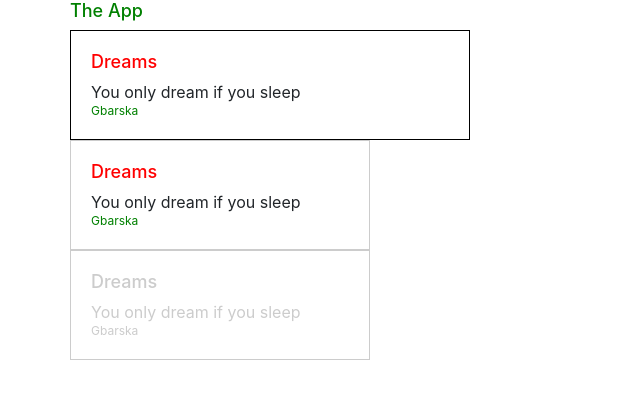
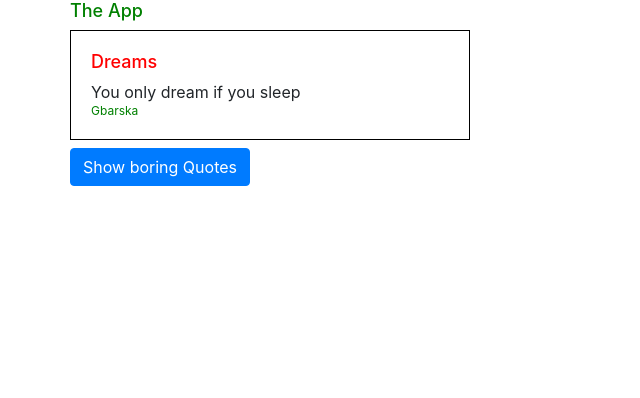
Before and after one commit to gbarska/angular-animations, an Angular app in the folder animations/: page / in a window 1280 px wide. Shown: the top 398 px of the page, without its empty margins (0-640 px from the left). Built offline with nearby package versions, Linux system fonts and the light colour scheme.

Commit message:
recap using the renderer

```diff
--- a/animations/src/app/app.component.css
+++ b/animations/src/app/app.component.css
@@ -2,3 +2,6 @@
 app-quote {
     font-size: 16px;
 }
+.boring{
+    display: none;
+}
--- a/animations/src/app/app.component.html
+++ b/animations/src/app/app.component.html
@@ -15,14 +15,19 @@
                         [ngStyle]="{'width.px': isFavorite ? 600 : 400 }"
                         >
                          </app-quote>
-                 <div class="boring">
-                        <app-quote></app-quote>
+
+                 <button class="btn btn-primary my-2"
+                 (click)="onShowBoring(boringBlock)">Show boring Quotes</button>
+
+                 <div class="boring" #boringBlock>
+
+                    <app-quote></app-quote>
+
+                    <div id="very-boring">
+                        <app-quote ></app-quote>
+                    </div>
                  </div>
-                 <div class="boring">
-                     <div id="very-boring">
-                            <app-quote ></app-quote>
-                     </div>
-                 </div>
+
         </div>
     </div>
 </div>
--- a/animations/src/app/app.component.ts
+++ b/animations/src/app/app.component.ts
@@ -1,4 +1,4 @@
-import { Component } from '@angular/core';
+import { Component, Renderer2 } from '@angular/core';
 
 @Component({
   selector: 'app-root',
@@ -11,7 +11,22 @@ export class AppComponent {
 //    { title: 'Understand Angular Animations', isActiveGoal: false },
 //    { title: 'Master Angular Animations', isActiveGoal: false }
 //  ]
+constructor(private renderer: Renderer2) {}
+isFavorite = false;
+showBoring = false;
 
-isFavorite = false;
 
+onShowBoring(elemet: HTMLElement){
+  //not recomended, throw an exception if dom is not accessible
+  // elemet.style.display = 'block';
+
+  this.renderer.setStyle(elemet, 'display', 'block');
+
+  //if needs to change multiple properties prefer this approach with renderer instead of ngStyle
+  // this.renderer.setStyle(elemet, 'display', 'block');
+  // this.renderer.setStyle(elemet, 'display', 'block');
+  // this.renderer.setStyle(elemet, 'display', 'block');
+  // this.renderer.setStyle(elemet, 'display', 'block');
+  // this.renderer.setStyle(elemet, 'display', 'block');
 }
+}
```
